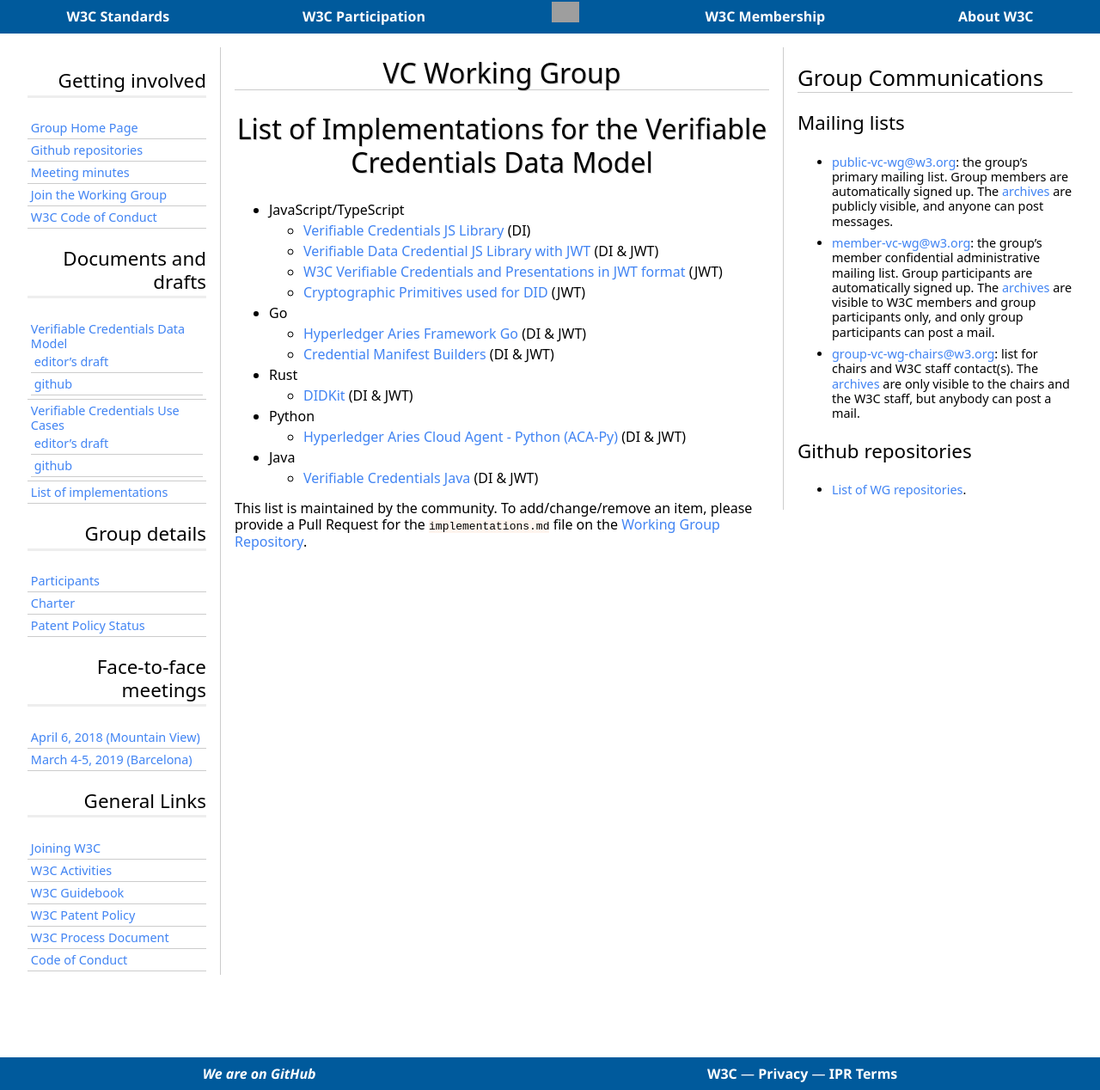
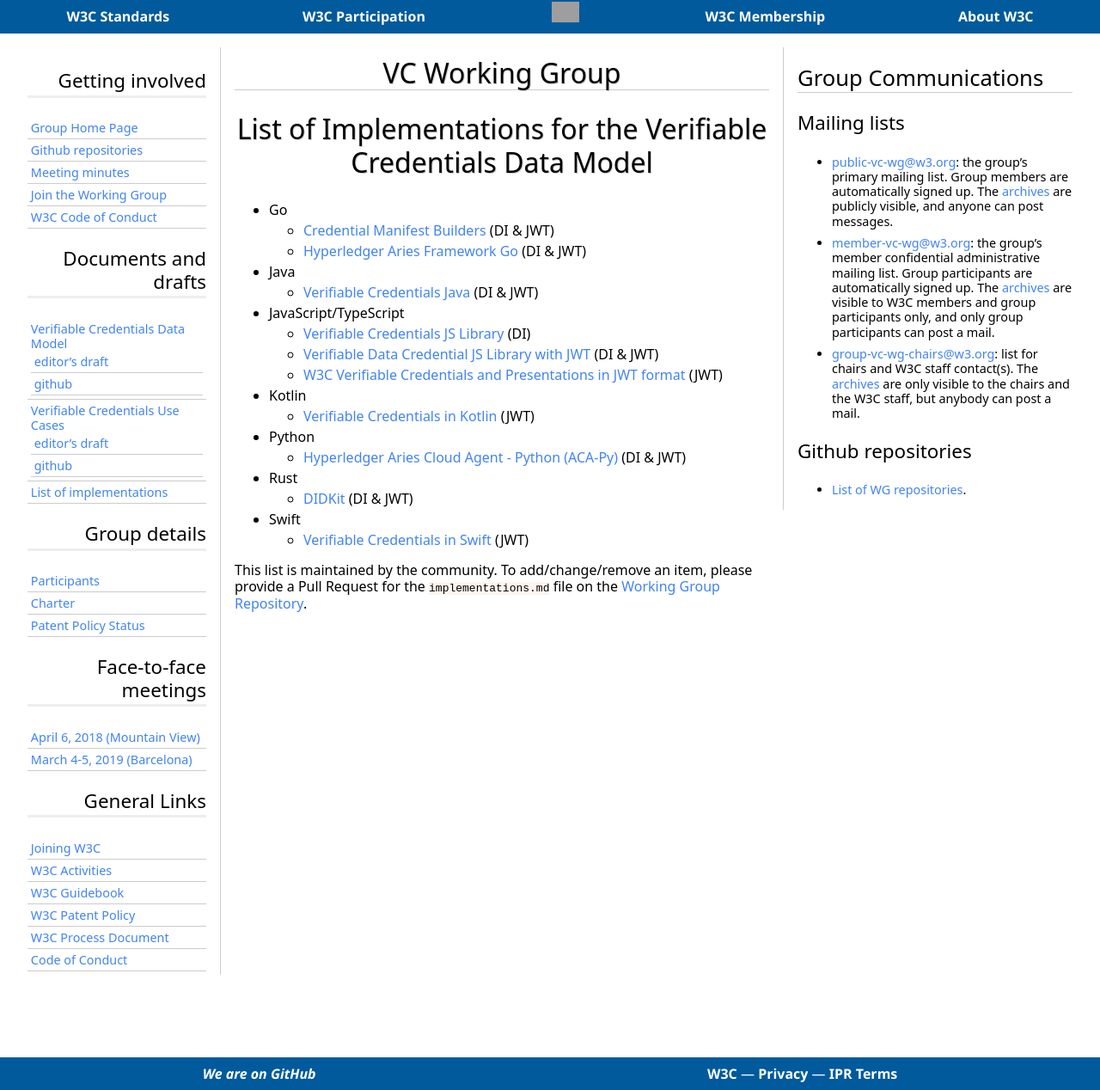
Before and after one commit to w3c/verifiable-credentials, a Jekyll site: the page built from implementations.md, in a window 1280 px wide. Shown: the whole page at 86% size. Built offline with Jekyll 4.4.1, drawn with Linux system fonts in a browser that asks for light colours; some web fonts are replaced; grey boxes are pictures that could not be loaded.

Commit message:
changes suggested by Ted and Kristina

```diff
--- a/implementations.md
+++ b/implementations.md
@@ -5,20 +5,23 @@
 
 # List of Implementations for the Verifiable Credentials Data Model
 
+- Go
+  - [Credential Manifest Builders](https://github.com/TBD54566975/ssi-sdk/tree/main/credential) (DI & JWT)
+  - [Hyperledger Aries Framework Go](https://github.com/hyperledger/aries-framework-go) (DI & JWT)
+- Java
+  - [Verifiable Credentials Java](https://github.com/danubetech/verifiable-credentials-java) (DI & JWT)
 - JavaScript/TypeScript
   - [Verifiable Credentials JS Library](https://github.com/digitalbazaar/vc-js) (DI)
   - [Verifiable Data Credential JS Library with JWT](https://github.com/transmute-industries/verifiable-data/tree/main/packages/vc.js) (DI & JWT)
   - [W3C Verifiable Credentials and Presentations in JWT format](https://github.com/decentralized-identity/did-jwt-vc) (JWT)
-  - [Cryptographic Primitives used for DID](https://github.com/microsoft/VerifiableCredential-SDK-Android, https://github.com/microsoft/VerifiableCredential-SDK-iOS) (JWT)
-- Go
-  - [Hyperledger Aries Framework Go](https://github.com/hyperledger/aries-framework-go) (DI & JWT)
-  - [Credential Manifest Builders](https://github.com/TBD54566975/ssi-sdk/tree/main/credential) (DI & JWT)
+- Kotlin
+  - [Verifiable Credentials in Kotlin](https://github.com/microsoft/VerifiableCredential-SDK-Android) (JWT)
+- Python
+  - [Hyperledger Aries Cloud Agent - Python (ACA-Py)](https://github.com/hyperledger/aries-cloudagent-python) (DI & JWT)
 - Rust
   - [DIDKit](https://github.com/spruceid/didkit) (DI & JWT)
-- Python
-  - [Hyperledger Aries Cloud Agent - Python (ACA-Py)](https://github.com/hyperledger/aries-cloudagent-python) (DI & JWT)
-- Java
-  - [Verifiable Credentials Java](https://github.com/danubetech/verifiable-credentials-java) (DI & JWT)
+- Swift
+  - [Verifiable Credentials in Swift](https://github.com/microsoft/VerifiableCredential-SDK-iOS) (JWT)
 
 
 This list is maintained by the community. To add/change/remove an item, please provide a Pull Request for the `implementations.md` file on the [Working Group Repository](https://github.com/w3c/verifiable-credentials/).
```
